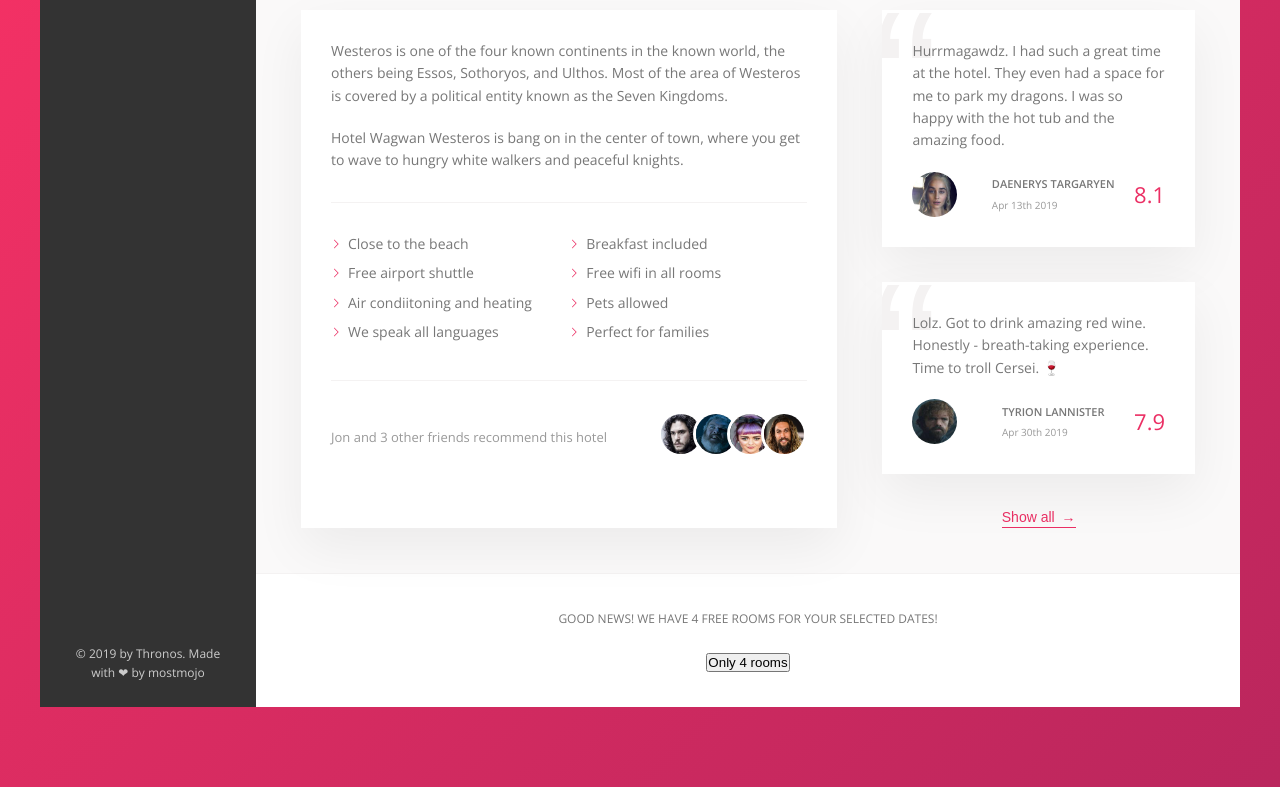
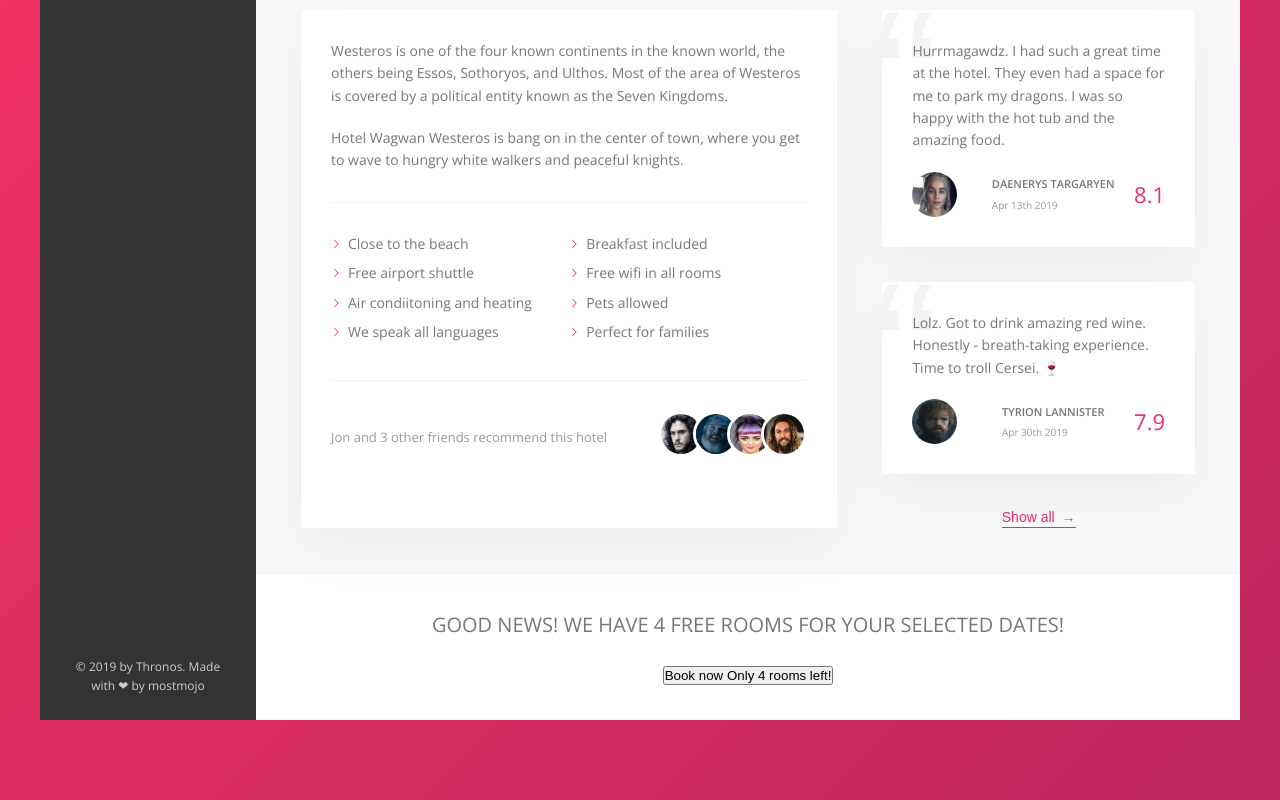
Before and after one commit to mostmojo/thronos, a website: page index.html in a window 1280 px wide. Shown: the part 449-1249 px from the top of the page. Drawn offline with nearby package versions, Linux system fonts and the light colour scheme.

Commit message:
Added span elements to the button with visible and invisible props

```diff
--- a/index.html
+++ b/index.html
@@ -259,7 +259,10 @@
             <h2 class="cta__book-now">
               Good news! We have 4 free rooms for your selected dates!
             </h2>
-            <button class="btn">Only 4 rooms</button>
+            <button class="btn">
+              <span class="btn__visible">Book now</span>
+              <span class="btn_invisible">Only 4 rooms left!</span>
+            </button>
           </div>
         </main>
       </div>
--- a/sass/_components.scss
+++ b/sass/_components.scss
@@ -467,7 +467,7 @@
   text-align: center;
 
   &__book-now {
-    font-size: 1.2rem;
+    font-size: 2rem;
     text-transform: uppercase;
     font-weight: 300;
     margin-bottom: 2.5rem;
```
Also changed, not shown: css/style.css.
